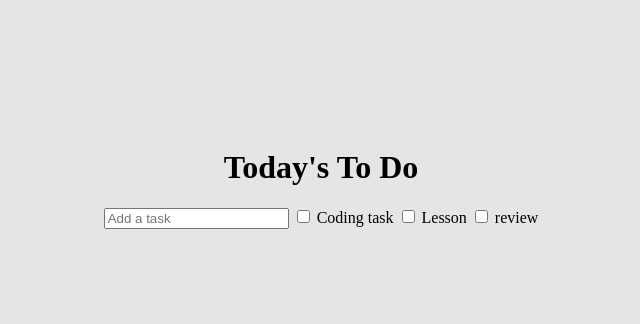
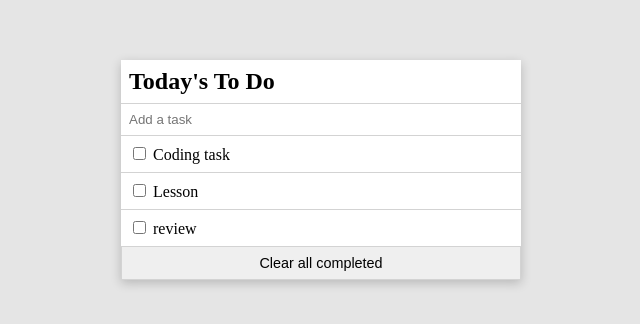
Before and after one commit to sajid-munawar/Todo-do-list, a website built with webpack: page src/index.html in a window 1280 px wide. Shown: the part 230-554 px from the top of the page, without its empty margins (319-959 px from the left). Built offline with nearby package versions, Linux system fonts and the light colour scheme.

Commit message:
Complete structure

```diff
--- a/src/index.html
+++ b/src/index.html
@@ -6,11 +6,15 @@
     <title>Todo List</title>
 </head>
 <body>
+    <section class="container">
     <header>
         <h1>Today's To Do</h1>
     </header>
     <form action="POST">
-        <input type="text" placeholder="Add a task">
-    </form>
+        <input type="text" placeholder="Add a task" id="add-task">
+        <div class="dynamic-todos"></div>
+        <button type="submit" class="clear">Clear all completed</button>
+    </form></section>
+
 </body>
 </html>
--- a/src/index.js
+++ b/src/index.js
@@ -2,6 +2,8 @@ import _ from "lodash";
 import "./style.css";
 
 const form = document.querySelector("form");
+const dynamicTodos = document.querySelector(".dynamic-todos");
+
 const todos = [
   {
     description: "Coding task",
@@ -21,5 +23,7 @@ const todos = [
 ];
 
 todos.forEach(todo => {
-  return (form.innerHTML += `<input type="checkbox"><span> ${todo.description} </span>`);
+  return (dynamicTodos.innerHTML += `
+   <div class="todo-item">
+  <input type="checkbox"><span> ${todo.description} </span></div>`);
 })
--- a/src/style.css
+++ b/src/style.css
@@ -5,4 +5,49 @@ body {
     flex-direction: column;
     min-height: 100vh;
     background: rgba(0,0,0,0.1);
+    margin: 0;
+    padding: 0;
+    box-sizing: border-box;
 }
+
+.container {
+    background: #fff;
+    box-shadow: 0 3px 10px rgb(0 0 0 / 0.2);
+    width: 400px;
+}
+
+h1 {
+    padding: 2%;
+    border-bottom: 1px solid lightgray;
+    margin: 0;
+
+}
+
+form {
+    display: flex;
+    flex-direction: column;
+}
+
+#add-task {
+    border: none;
+        padding: 2%;
+
+}
+
+input {
+    border-bottom: 1px solid lightgray;
+
+}
+
+.todo-item {
+    padding: 2%;
+    border-top: 1px solid lightgray;
+
+}
+
+.clear {
+    border: 1px solid lightgray;
+    padding: 2%;
+    font-size: 0.9rem;
+
+}
```
